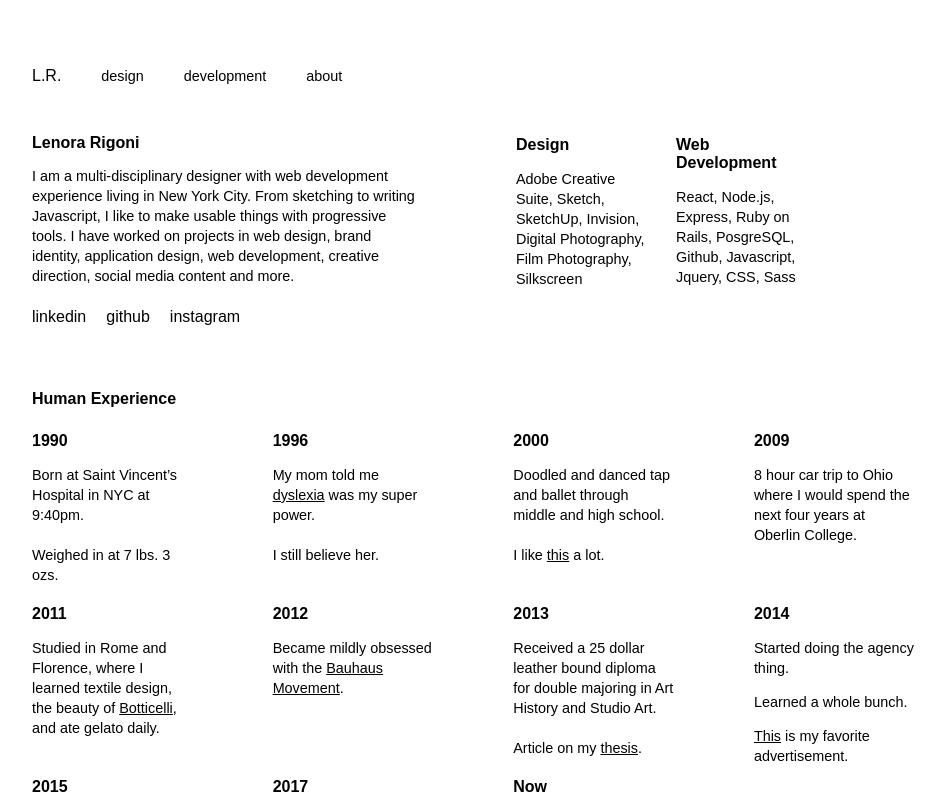
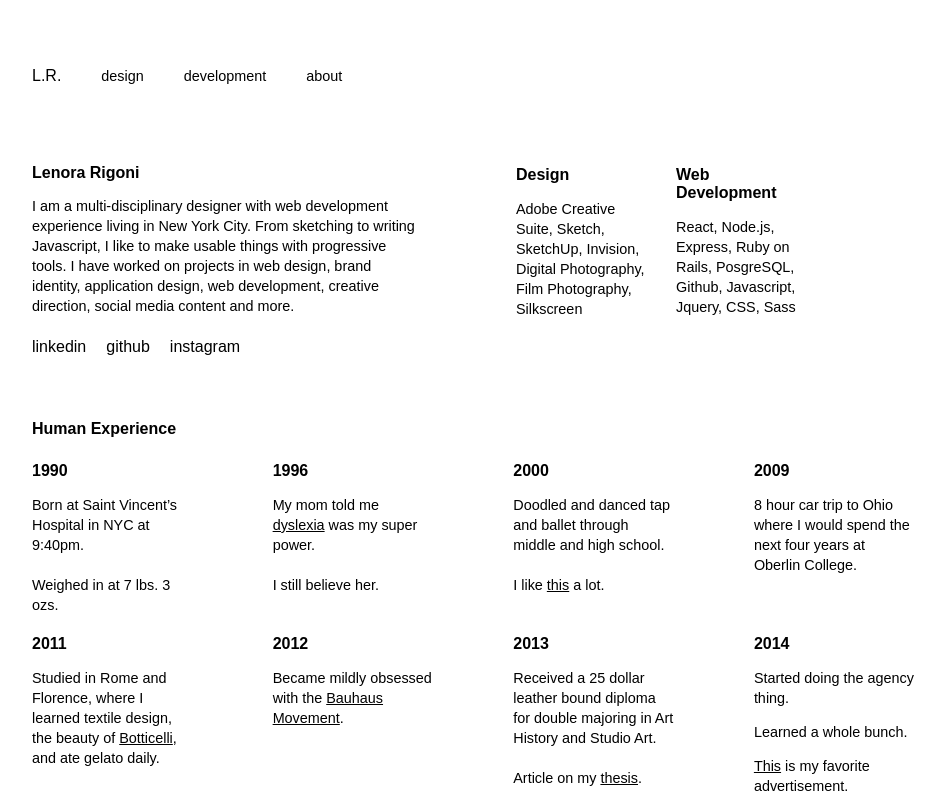
Before and after one commit to Lenorar/lenorarigoniwebsite, a React (Create React App) app: page / in a window 1280 px wide. Shown: the top 800 px of the page, without its empty margins (32-977 px from the left). Built offline with nearby package versions, Linux system fonts and the light colour scheme; what webfontloader would draw is missing.

Commit message:
nav padding

```diff
--- a/src/App.css
+++ b/src/App.css
@@ -14,7 +14,7 @@
   /* background-color: #D9E8FF; */
 }
 .body {
-  padding: 100px 5%;
+  padding: 130px 5%;
   font-family: 'Source Sans Pro', sans-serif;
   -webkit-animation: fadein 1.5s; /* Safari, Chrome and Opera > 12.1 */
 
```
